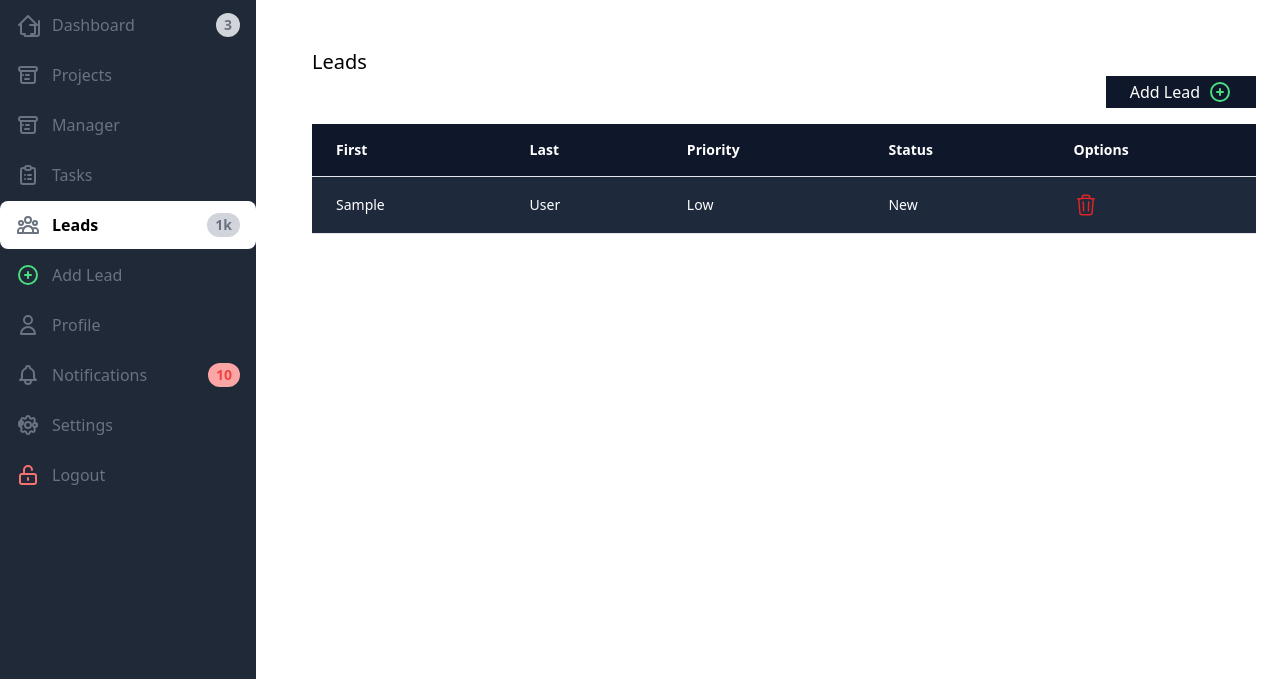
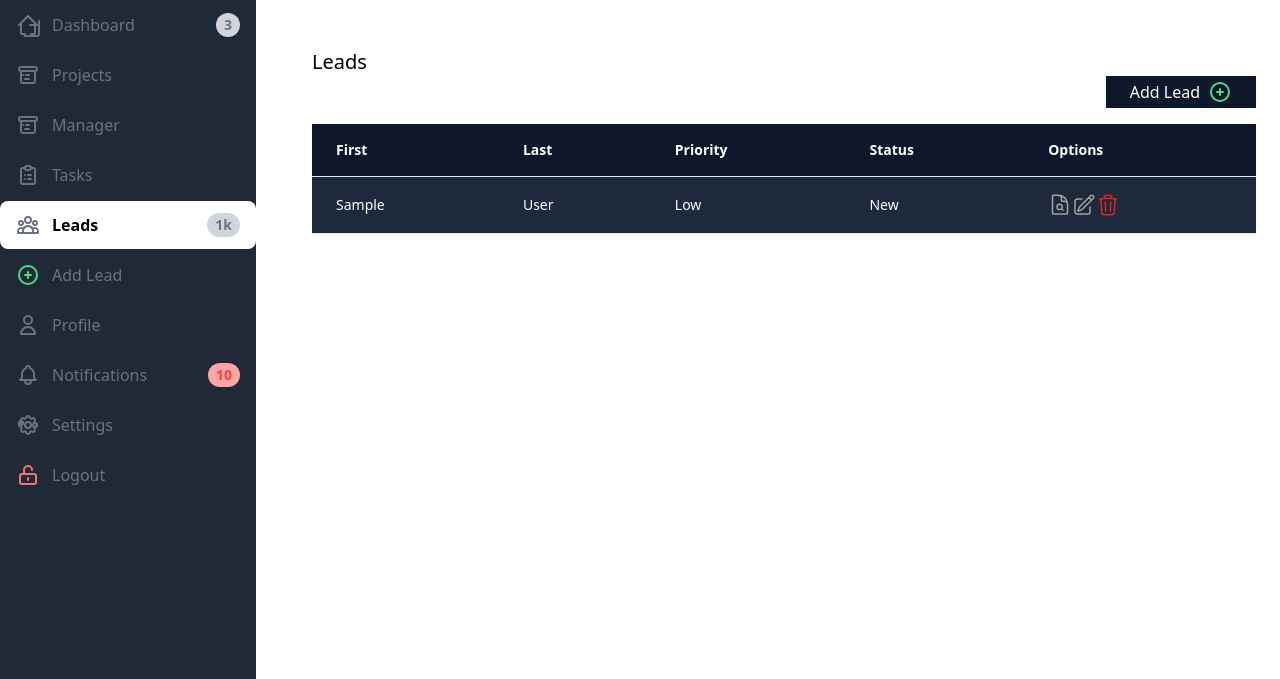
Before and after one commit to thorbjoernheise/edubba, a Django app: page /dashboard/leads/ in a window 1280 px wide. Shown: the part 72-751 px from the top of the page. Run offline with Django 5.2, Linux system fonts and the light colour scheme; a user stored in the database is signed in; tables that the repository leaves empty hold one stand-in row (values such as "Sample post"); some libraries are stand-ins or nearby versions.

Commit message:
Create edit function and implement in list interface

```diff
--- a/edubba/lead/templates/lead/leads_list.html
+++ b/edubba/lead/templates/lead/leads_list.html
@@ -3,6 +3,13 @@
 {% block title %}Leads{% endblock %}
 
 {% block content%}
+<style>
+    .button-container {
+        display: flex;
+    }
+</style>
+
+
 <div class="py-6 px-6">
     <h1 class="text-xl">Leads</h1>
 
@@ -51,16 +58,30 @@
                                 <!-- Status-->
                                 <td class="whitespace-nowrap {% cycle 'bg-slate-800 text-white' 'bg-slate-300' %} px-6 py-4">{{ lead.get_status_display }}</td>
                                 <!-- Options-->
-                                <td class="whitespace-nowrap text-red-600 hover:text-red-800 {% cycle 'bg-slate-800' 'bg-slate-300' %} px-6 py-4">
-                                    <!-- Details Button -->
-                                    <!-- Edit Button -->
-                                    <!-- Trash Button-->
-                                    <a href="{% url 'leads_delete' lead.id %}">
-                                        <svg xmlns="http://www.w3.org/2000/svg" fill="none" viewBox="0 0 24 24" stroke-width="1.5" stroke="currentColor" class="w-6 h-6">
-                                            <path stroke-linecap="round" stroke-linejoin="round" d="m14.74 9-.346 9m-4.788 0L9.26 9m9.968-3.21c.342.052.682.107 1.022.166m-1.022-.165L18.16 19.673a2.25 2.25 0 0 1-2.244 2.077H8.084a2.25 2.25 0 0 1-2.244-2.077L4.772 5.79m14.456 0a48.108 48.108 0 0 0-3.478-.397m-12 .562c.34-.059.68-.114 1.022-.165m0 0a48.11 48.11 0 0 1 3.478-.397m7.5 0v-.916c0-1.18-.91-2.164-2.09-2.201a51.964 51.964 0 0 0-3.32 0c-1.18.037-2.09 1.022-2.09 2.201v.916m7.5 0a48.667 48.667 0 0 0-7.5 0" />
-                                        </svg>
-                                     </a>
+                                <td class="whitespace-nowrap {% cycle 'bg-slate-800' 'bg-slate-300' %} px-6 py-4">
 
+                                    <div class="button-container">
+                                        <!-- View Button -->
+                                        <a href="{% url 'leads_detail' lead.id %}" class="text-neutral-400 hover:text-neutral-800">
+                                            <svg xmlns="http://www.w3.org/2000/svg" fill="none" viewBox="0 0 24 24" stroke-width="1.5" stroke="currentColor" class="w-6 h-6">
+                                                <path stroke-linecap="round" stroke-linejoin="round" d="M19.5 14.25v-2.625a3.375 3.375 0 0 0-3.375-3.375h-1.5A1.125 1.125 0 0 1 13.5 7.125v-1.5a3.375 3.375 0 0 0-3.375-3.375H8.25m5.231 13.481L15 17.25m-4.5-15H5.625c-.621 0-1.125.504-1.125 1.125v16.5c0 .621.504 1.125 1.125 1.125h12.75c.621 0 1.125-.504 1.125-1.125V11.25a9 9 0 0 0-9-9Zm3.75 11.625a2.625 2.625 0 1 1-5.25 0 2.625 2.625 0 0 1 5.25 0Z" />
+                                            </svg>
+                                        </a>
+
+                                        <!-- Edit Button -->
+                                        <a href="{% url 'leads_edit' lead.id %}" class="text-neutral-400 hover:text-neutral-800">
+                                            <svg xmlns="http://www.w3.org/2000/svg" fill="none" viewBox="0 0 24 24" stroke-width="1.5" stroke="currentColor" class="w-6 h-6">
+                                                <path stroke-linecap="round" stroke-linejoin="round" d="m16.862 4.487 1.687-1.688a1.875 1.875 0 1 1 2.652 2.652L10.582 16.07a4.5 4.5 0 0 1-1.897 1.13L6 18l.8-2.685a4.5 4.5 0 0 1 1.13-1.897l8.932-8.931Zm0 0L19.5 7.125M18 14v4.75A2.25 2.25 0 0 1 15.75 21H5.25A2.25 2.25 0 0 1 3 18.75V8.25A2.25 2.25 0 0 1 5.25 6H10" />
+                                            </svg>
+                                        </a>
+
+                                        <!-- Trash Button-->
+                                        <a href="{% url 'leads_delete' lead.id %}" class="text-red-600 hover:text-red-900">
+                                            <svg xmlns="http://www.w3.org/2000/svg" fill="none" viewBox="0 0 24 24" stroke-width="1.5" stroke="currentColor" class="w-6 h-6">
+                                                <path stroke-linecap="round" stroke-linejoin="round" d="m14.74 9-.346 9m-4.788 0L9.26 9m9.968-3.21c.342.052.682.107 1.022.166m-1.022-.165L18.16 19.673a2.25 2.25 0 0 1-2.244 2.077H8.084a2.25 2.25 0 0 1-2.244-2.077L4.772 5.79m14.456 0a48.108 48.108 0 0 0-3.478-.397m-12 .562c.34-.059.68-.114 1.022-.165m0 0a48.11 48.11 0 0 1 3.478-.397m7.5 0v-.916c0-1.18-.91-2.164-2.09-2.201a51.964 51.964 0 0 0-3.32 0c-1.18.037-2.09 1.022-2.09 2.201v.916m7.5 0a48.667 48.667 0 0 0-7.5 0" />
+                                            </svg>
+                                        </a>
+                                    </div>
                                 </td>
 
                             </tr>
--- a/edubba/lead/urls.py
+++ b/edubba/lead/urls.py
@@ -8,5 +8,6 @@ urlpatterns = [
     path("", views.leads_list, name="leads_list"),
     path("<int:pk>/", views.leads_detail, name="leads_detail"),
     path("<int:pk>/delete/", views.leads_delete, name="leads_delete"),
+    path("<int:pk>/edit/", views.leads_edit, name="leads_edit"),
     path("add-lead/", views.add_lead, name="add_lead"),
 ]
--- a/edubba/lead/views.py
+++ b/edubba/lead/views.py
@@ -32,6 +32,28 @@ def leads_delete(request, pk):
     return redirect("leads_list")
 
 @login_required
+def leads_edit(request, pk):
+    lead = get_object_or_404(Lead, created_by=request.user, pk=pk)
+
+    if request.method == "POST":
+        form = AddLeadForm(request.POST, instance=lead)
+
+        if form.is_valid():
+            form.save()
+
+            messages.success(request, "Lead edited")
+
+            return redirect("leads_list")
+
+    else:
+        form = AddLeadForm(instance=lead)
+    return render(request, "lead/leads_edit.html", {
+        "form" : form
+    })
+
+
+
+@login_required
 def add_lead(request):
     if request.method == "POST":
         form = AddLeadForm(request.POST)
```
Also changed, not shown: edubba/lead/templates/lead/leads_edit.html (added, +18 -0 lines).
